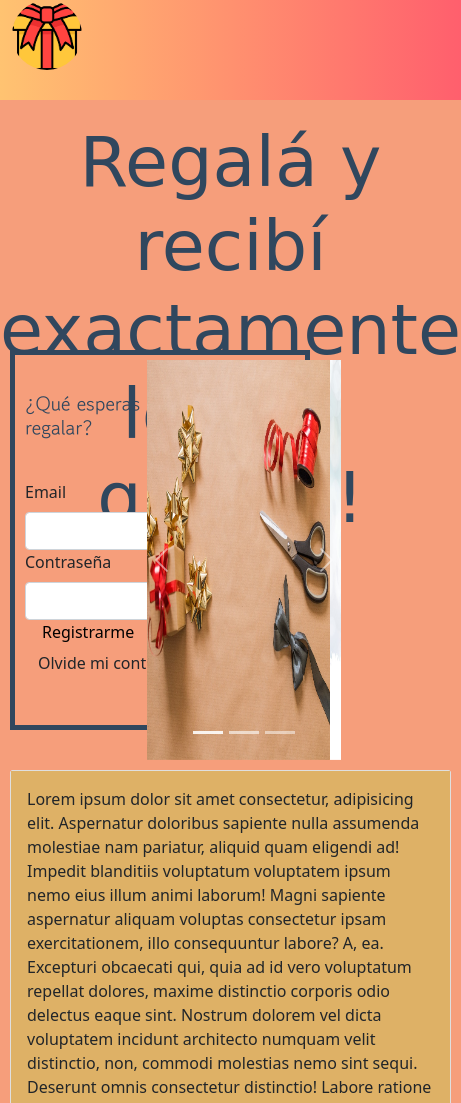
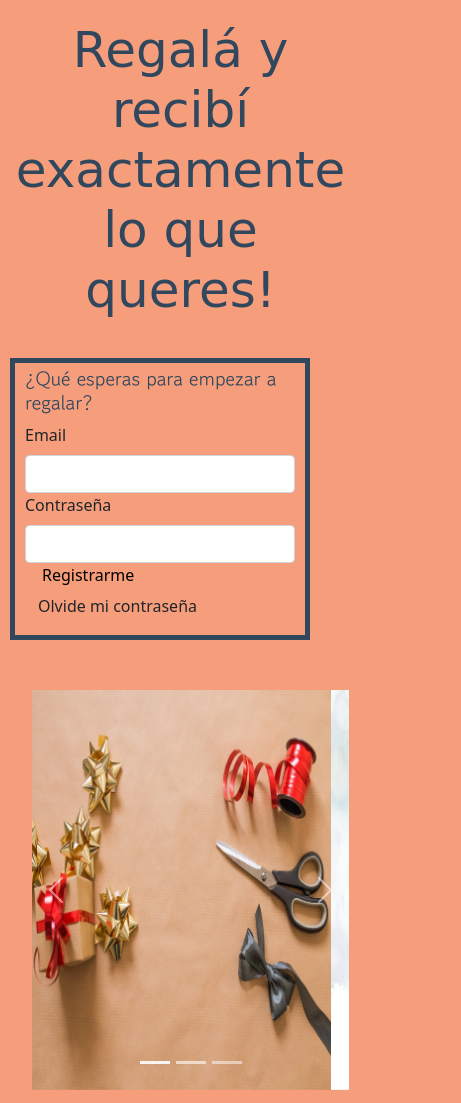
Before and after one commit to juanmacozzuol/proyecto_desarrolloWeb_coderHouse, a website: page index.html in a window 390 px wide. Shown: the top 1103 px of the page, 461 px wide, since content can reach past the window. Drawn offline with Linux system fonts and the light colour scheme; a web font is replaced by a local one.

Commit message:
rehaciendo media queries

```diff
--- a/index.html
+++ b/index.html
@@ -27,25 +27,14 @@
     <header class="fondoHeader container-fluid">
       <!---la idea es que contenga el icono, y un menu desplegable-->
 
-      <div class="topnav header_menu_hamburguesa">
-        <a href="#home" class="active">Logo</a>
-        <!-- Navigation links (hidden by default) -->
-        <div id="myLinks">
-          <a href="#news">News</a>
-          <a href="#contact">Contact</a>
-          <a href="#about">About</a>
-        </div>
-        <!-- "Hamburger menu" / "Bar icon" to toggle the navigation links -->
-        <a href="javascript:void(0);" class="icon" onclick="myFunction()">
-          <i class="fa fa-bars"></i>
+
+
+      <div class="row header_menu_inline">
+
+        <a href="index.html">
+          <img class="rounded-circle header__logo"  src="imagenes/caja-de-regalo.png"  alt="Logo de la pagina">
         </a>
-      </div>
-
-      <a href="index.html">
-        <img class="rounded-circle header__logo"  src="imagenes/caja-de-regalo.png"  alt="Logo de la pagina">
-      </a>
-      <div class="row">
-        <div class="offset-md-1 header_menu_inline">
+        <div class="offset-md-1 ">
           <ul class="nav nav-pills">
             <li class="nav-item">
               <a class="header__links" aria-current="page" href="loMasDeseado.html">Lo mas deseado</a>
@@ -70,7 +59,7 @@
       </div>
     </header>
 
-    <h1 class="titulo ">Regalá y recibí exactamente lo que queres!</h1>
+    <h1 class="titulo container-fluid">Regalá y recibí exactamente lo que queres!</h1>
     <!--Login-->
 
     <section class="formulario ">
@@ -109,7 +98,7 @@
 
 
     <!--Carrusel de fotos-->
-    <section class="carousel">
+    <section class="carousel container-fluid">
       <div id="carousel1" class="carousel slide" data-bs-ride="carousel">
 
         <div class="carousel-indicators">
@@ -141,7 +130,7 @@
     </section>
 
     <!--Valoracion de usuarios-->
-    <section class="opiniones ">
+    <section class="opiniones container-fluid ">
       <div id="carousel2" class="carousel slide" data-bs-ride="carousel">
         <div class="carousel-inner">
           <div class="carousel-item active">
@@ -201,6 +190,7 @@
       </nav>
     </footer>
     <script src="js/bootstrap.bundle.min.js"></script>
+    <script src="javascript/hamburguesa.js"></script>
   </body>
 
 
--- a/scss/header.scss
+++ b/scss/_header.scss
@@ -50,9 +50,3 @@
 
     background-color: #FFC371;
 }
-
-.header_menu_hamburguesa
-
-{
-    display:none;
-}
--- a/scss/query.scss
+++ /dev/null
@@ -1,84 +0,0 @@
-
-@media (max-width:576px)
-{
-  .grilla
-  {
-
-      display: grid;
-      grid-template-areas:
-      "header "
-      "titulo "
-      "login "
-      "fotos "
-      "opiniones "
-     "footer";
-
-
-     grid-template-rows: auto ;
-     row-gap: 20px;
-     column-gap: 10px;
-  }
-
-  .titulo
-  {
-      grid-area:titulo;
-      font-size: 50px;
-      font-family: 'MonteCarlo', cursive;
-      color:#30475E;
-      text-align: center;
-
-
-  }
-
-  .header_menu_inline
-
-  {
-    display:none;
-
-  }
-
-
-}
-
-
-
-
-
-
-@media (max-width:961px)
-{
-  .grilla
-  {
-
-
-    display: grid;
-    grid-template-areas:
-    "header "
-    "titulo titulo"
-    "login fotos"
-    "opiniones"
-    "footer ";
-
-    grid-template-columns: 1fr 1fr ;
-    row-gap: 20px;
-    column-gap: 10px;
-  }
-
-  .titulo
-  {
-      grid-area:titulo;
-      font-size: 50px;
-      font-family: 'MonteCarlo', cursive;
-      color:#30475E;
-      text-align: center;
-  }
-
-  .header_menu_inline
-
-  {
-    display: none;
-
-  }
-
-
-}
--- a/scss/style.scss
+++ b/scss/style.scss
@@ -1,7 +1,9 @@
-@import "./header.scss";
-@import "./footer.scss";
-@import "./sobreNosotros.scss";
-@import "./query.scss";
+@import "./contacto";
+@import "./footer";
+@import "./header";
+@import "./sobreNosotros";
+/*@import "./query";*/
+
 
 
 *{
@@ -135,3 +137,74 @@
 
     padding:5px;
 }
+
+
+
+
+@media   (max-width:576px)
+{
+  .grilla
+  {
+
+      display: grid;
+      grid-template-areas:
+      "header  header"
+      "titulo titulo"
+      "login login"
+      "fotos fotos "
+      "opiniones opiniones"
+     "footer footer";
+
+
+     grid-template-rows: auto;
+     row-gap: 20px;
+     column-gap: 10px;
+  }
+
+  .titulo
+  {
+      grid-area:titulo;
+      font-size: 50px;
+      font-family: 'MonteCarlo', cursive;
+      color:#30475E;
+      text-align: center;
+
+
+  }
+
+  .header_menu_inline
+
+  {
+    display:none;
+
+  }
+
+
+
+
+
+}
+
+/* When the screen is less than 600 pixels wide, hide all links, except for the first one ("Home"). Show the link that contains should open and close the topnav (.icon) */
+@media screen and (max-width: 576px) {
+    .topnav a:not(:first-child) {display: none;}
+    .topnav a.icon {
+      float: right;
+      display: block;
+    }
+  }
+
+  /* The "responsive" class is added to the topnav with JavaScript when the user clicks on the icon. This class makes the topnav look good on small screens (display the links vertically instead of horizontally) */
+  @media screen and (max-width: 576px) {
+    .topnav.responsive {position: relative;}
+    .topnav.responsive a.icon {
+      position: absolute;
+      right: 0;
+      top: 0;
+    }
+    .topnav.responsive a {
+      float: none;
+      display: block;
+      text-align: left;
+    }
+  }
```
Also changed, not shown: mycss/style.css, scss/_contacto.scss (renamed from scss/contacto.scss), scss/_footer.scss (renamed from scss/footer.scss), scss/_query.scss (added), scss/_sobreNosotros.scss (renamed from scss/sobreNosotros.scss).
